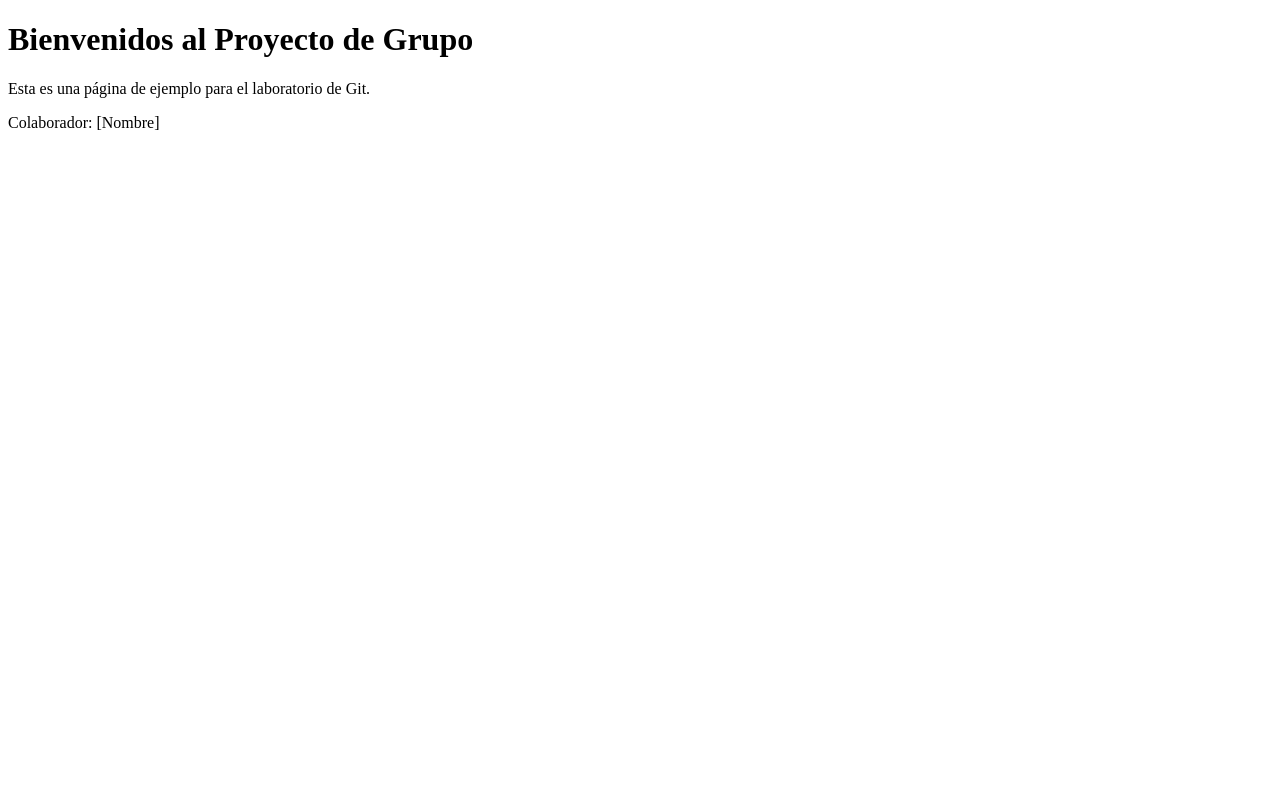
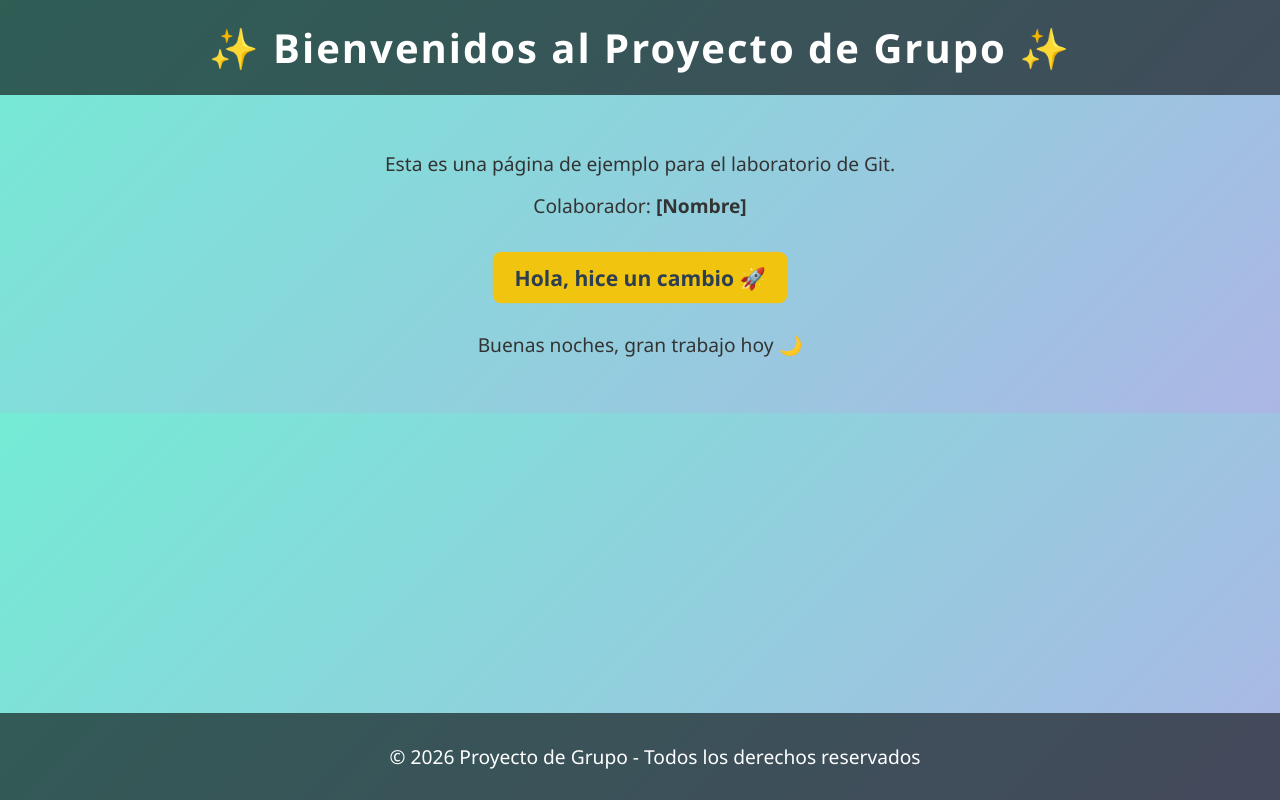
Before and after one commit to P1p2gamer26/Proyecto_Grupo_Desarrollo_Software, a plain HTML site: page Src/index.html in a window 1280 px wide. Drawn offline with Linux system fonts and the light colour scheme.

Commit message:
hice un cambio en index con copilot

```diff
--- a/Src/index.html
+++ b/Src/index.html
@@ -1,13 +1,87 @@
 <!DOCTYPE html>
 <html lang="es">
 <head>
-<meta charset="UTF-8">
-<meta name="viewport" content="width=device-width, initial-scale=1.0">
-<title>Proyecto de Grupo</title>
+  <meta charset="UTF-8">
+  <meta name="viewport" content="width=device-width, initial-scale=1.0">
+  <title>Proyecto de Grupo</title>
+  <style>
+    body {
+      font-family: 'Segoe UI', Tahoma, Geneva, Verdana, sans-serif;
+      margin: 0;
+      padding: 0;
+      background: linear-gradient(135deg, #74ebd5 0%, #ACB6E5 100%);
+      color: #333;
+    }
+    header {
+      background-color: rgba(0,0,0,0.6);
+      color: #fff;
+      padding: 20px;
+      text-align: center;
+    }
+    h1 {
+      margin: 0;
+      font-size: 2.5em;
+      letter-spacing: 2px;
+    }
+    main {
+      padding: 40px;
+      text-align: center;
+    }
+    p {
+      font-size: 1.2em;
+      margin: 15px 0;
+    }
+    .cambio {
+      font-weight: bold;
+      color: #2c3e50;
+      background: #f1c40f;
+      display: inline-block;
+      padding: 10px 20px;
+      border-radius: 8px;
+      margin-top: 20px;
+      animation: pulse 2s infinite;
+    }
+    @keyframes pulse {
+      0% { transform: scale(1); }
+      50% { transform: scale(1.1); }
+      100% { transform: scale(1); }
+    }
+    footer {
+      background-color: rgba(0,0,0,0.6);
+      color: #fff;
+      text-align: center;
+      padding: 15px;
+      position: fixed;
+      bottom: 0;
+      width: 100%;
+    }
+  </style>
 </head>
 <body>
-<h1>Bienvenidos al Proyecto de Grupo</h1>
-<p>Esta es una página de ejemplo para el laboratorio de Git.</p>
-<p>Colaborador: [Nombre]</p>
+  <header>
+    <h1>✨ Bienvenidos al Proyecto de Grupo ✨</h1>
+  </header>
+  <main>
+    <p>Esta es una página de ejemplo para el laboratorio de Git.</p>
+    <p>Colaborador: <strong>[Nombre]</strong></p>
+    <p class="cambio">Hola, hice un cambio 🚀</p>
+    <p id="mensaje"></p>
+  </main>
+  <footer>
+    <p>&copy; 2026 Proyecto de Grupo - Todos los derechos reservados</p>
+  </footer>
+
+  <script>
+    // Pequeño script para mostrar un saludo dinámico
+    const mensaje = document.getElementById('mensaje');
+    const hora = new Date().getHours();
+    if(hora < 12){
+      mensaje.textContent = "Buenos días, equipo 👋";
+    } else if(hora < 18){
+      mensaje.textContent = "Buenas tardes, sigamos trabajando 💻";
+    } else {
+      mensaje.textContent = "Buenas noches, gran trabajo hoy 🌙";
+    }
+  </script>
 </body>
 </html>
```
